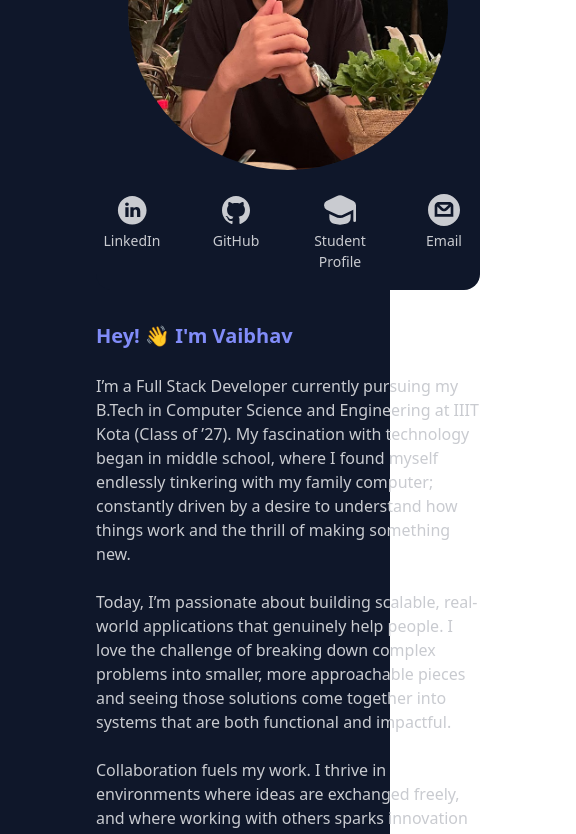
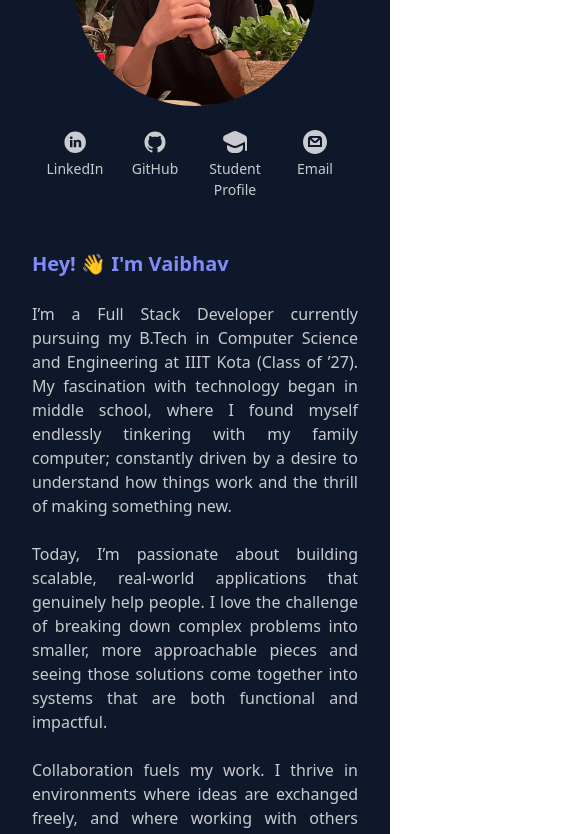
Before and after one commit to vaibhavlachhwani/portfolio_v0, a React (Vite) app: page / in a window 390 px wide. Shown: the part 1400-2234 px from the top of the page, 576 px wide, since content can reach past the window. Built offline with nearby package versions, Linux system fonts and the light colour scheme.

Commit message:
make About section responsive

```diff
--- a/src/components/about/About.jsx
+++ b/src/components/about/About.jsx
@@ -5,13 +5,13 @@ import AboutPictureSection from "./AboutPictureSection";
 export default function About() {
   return (
     <>
-      <section id="about">
+      <section id="about" className="pt-20">
         <div>
           <SectionTitle text={"About Me"} />
         </div>
 
         <div className="grid w-full place-items-center bg-cover bg-center bg-base-100">
-          <div className="col-start-1 row-start-1 isolate flex max-w-[80rem] items-center lg:items-start justify-center gap-8 p-24 flex-col lg:flex-row-reverse">
+          <div className="col-start-1 row-start-1 isolate flex max-w-[80rem] items-center lg:items-start justify-center gap-8 p-8 lg:p-24 flex-col lg:flex-row-reverse">
             <AboutPictureSection />
             <AboutTextSection />
           </div>
--- a/src/components/about/AboutPictureSection.jsx
+++ b/src/components/about/AboutPictureSection.jsx
@@ -3,9 +3,9 @@ import SocialComponent from "./SocialComponent";
 
 export default function AboutPictureSection() {
   return (
-    <div className="du-card bg-base-100 max-w-sm">
+    <div className="du-card bg-base-100 max-w-xs lg:max-w-sm">
       <figure className="">
-        <img src={img} className="rounded-full size-80" />
+        <img src={img} className="rounded-full size-60 lg:size-80" />
       </figure>
       <div className="du-card-body items-center text-center">
         <SocialComponent />
--- a/src/components/about/AboutTextSection.jsx
+++ b/src/components/about/AboutTextSection.jsx
@@ -4,7 +4,7 @@ export default function AboutTextSection() {
       <h1 className="text-xl text-left font-bold text-secondary">
         Hey! 👋 I'm Vaibhav
       </h1>
-      <div className="text-left text-md">
+      <div className="text-justify lg:text-justify text-md">
         <p className="pt-6">
           I’m a Full Stack Developer currently pursuing my B.Tech in Computer
           Science and Engineering at IIIT Kota (Class of ’27). My fascination
--- a/src/components/about/SocialComponent.jsx
+++ b/src/components/about/SocialComponent.jsx
@@ -29,9 +29,9 @@ export default function SocialComponent() {
 
   return (
     <>
-      <div className="flex flex-row space-x-8 items-center justify-center">
+      <div className="flex flex-row space-x-4 lg:space-x-8 items-center justify-center">
         {social_links.map((item, index) => (
-          <div key={index} className="size-18">
+          <div key={index} className="size-16 lg:size-18">
             <a
               href={item.url}
               target="_blank"
@@ -41,7 +41,7 @@ export default function SocialComponent() {
               <img
                 src={item.icon}
                 alt={item.name + " icon"}
-                className="size-8"
+                className="size-6 lg:size-8"
               />
               <p className="mt-1 text-center">{item.name}</p>
             </a>
```
